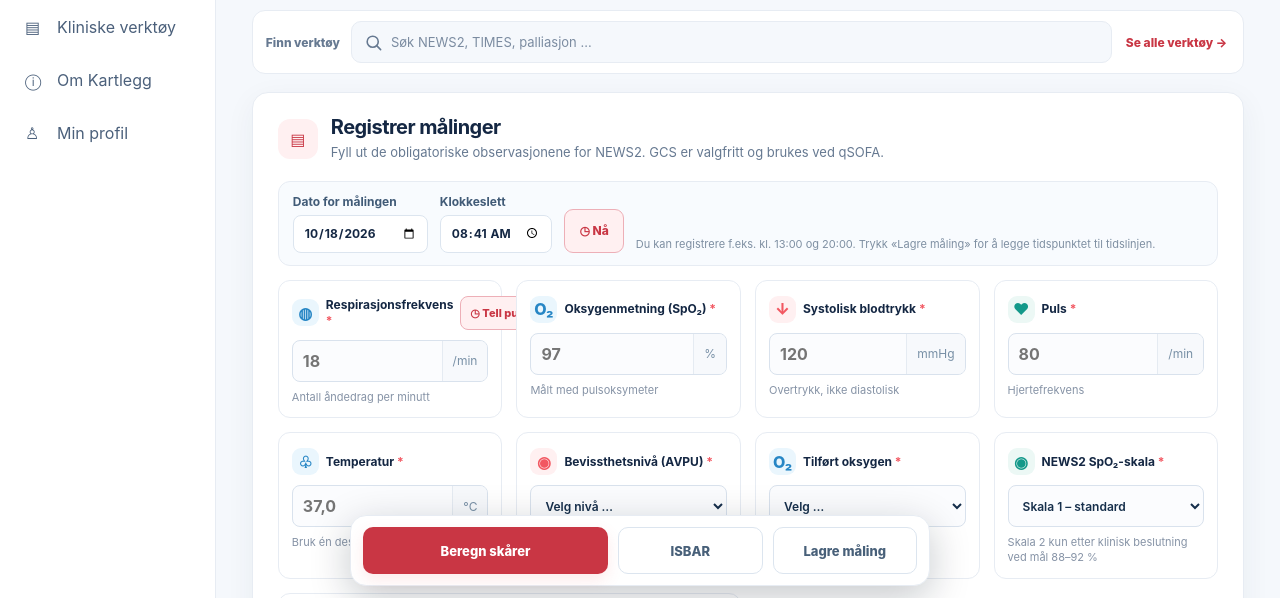
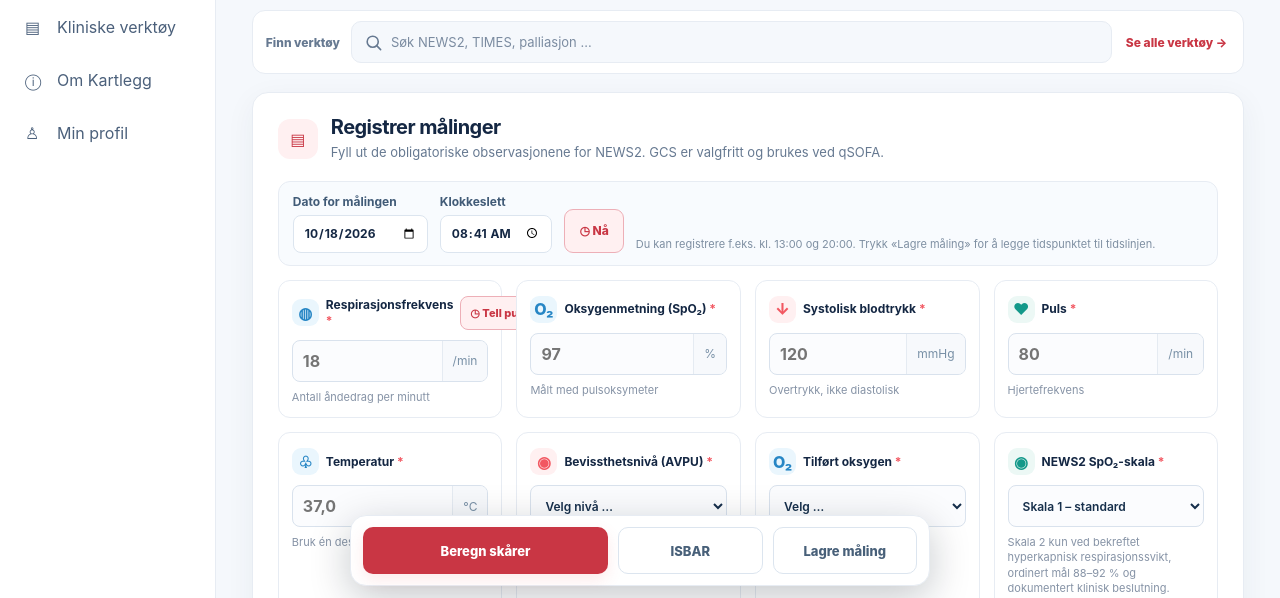
Before and after one commit to aasen700/Kartlegg, a plain HTML site: page index.html in a window 1280 px wide. Shown: the part 202-800 px from the top of the page. Drawn offline with Linux system fonts and the light colour scheme.

Commit message:
Clarify NEWS2 scale 2 eligibility using RCP criteria

```diff
--- a/index.html
+++ b/index.html
@@ -63,7 +63,7 @@
               <div class="field"><div class="field-head"><span class="field-icon" aria-hidden="true">◉</span><label for="conscious">Bevissthetsnivå (AVPU) <span class="required">*</span></label></div><div class="control-wrap"><select id="conscious" name="conscious" required><option value="">Velg nivå …</option><option value="A">A – våken</option><option value="V">V – reagerer på tiltale</option><option value="P">P – reagerer på smerte</option><option value="U">U – ingen respons</option></select></div><p class="hint">V/P/U gir 3 poeng i NEWS2</p></div>
               <div class="field"><div class="field-head"><span class="field-icon" aria-hidden="true">G</span><label for="gcs">GCS totalskår (valgfritt)</label></div><div class="control-wrap"><input id="gcs" name="gcs" inputmode="numeric" type="number" min="3" max="15" step="1" placeholder="3–15"><span class="unit">/15</span></div><p class="hint">Må være vurdert separat. Brukes for qSOFA (GCS &lt;15).</p></div>
               <div class="field"><div class="field-head"><span class="field-icon" aria-hidden="true">O₂</span><label for="oxygen">Tilført oksygen <span class="required">*</span></label></div><div class="control-wrap"><select id="oxygen" name="oxygen" required><option value="">Velg …</option><option value="no">Nei – romluft</option><option value="yes">Ja – tilført O₂</option></select></div><p class="hint">NEWS2: +2 ved tilført O₂</p></div>
-              <div class="field"><div class="field-head"><span class="field-icon" aria-hidden="true">◉</span><label for="scale">NEWS2 SpO₂-skala <span class="required">*</span></label></div><div class="control-wrap"><select id="scale" name="scale" required><option value="1">Skala 1 – standard</option><option value="2">Skala 2 – særskilt indikasjon</option></select></div><p class="hint">Skala 2 kun etter klinisk beslutning ved mål 88–92 %</p></div>
+              <div class="field"><div class="field-head"><span class="field-icon" aria-hidden="true">◉</span><label for="scale">NEWS2 SpO₂-skala <span class="required">*</span></label></div><div class="control-wrap"><select id="scale" name="scale" required><option value="1">Skala 1 – standard</option><option value="2">Skala 2 – særskilt indikasjon</option></select></div><p class="hint">Skala 2 kun ved bekreftet hyperkapnisk respirasjonssvikt, ordinert mål 88–92 % og dokumentert klinisk beslutning.</p></div>
               <div class="field wide"><div class="field-head"><span class="field-icon" aria-hidden="true">?</span><span class="field-label" id="confusion-label">Nyoppstått forvirring / endret mental status <span class="required">*</span></span></div><div class="toggle-group" role="radiogroup" aria-labelledby="confusion-label"><label class="choice"><input name="confusion" type="radio" value="yes" required><span>Ja</span></label><label class="choice"><input name="confusion" type="radio" value="no" required><span>Nei</span></label></div><p class="hint">Gjelder nyoppstått forvirring, ikke kronisk kognitiv svikt alene</p></div>
             </div>
             <div id="formNotice" class="notice" role="status" aria-live="polite"></div>
```
